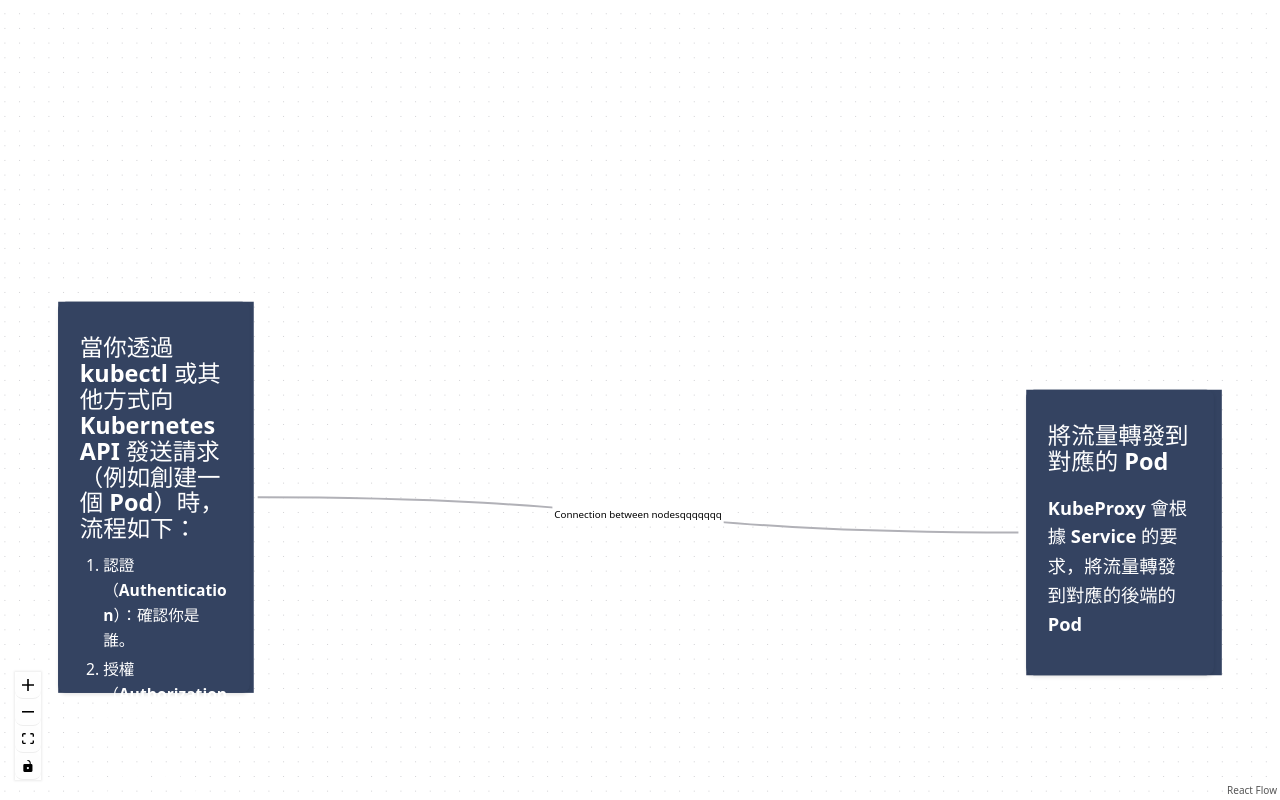
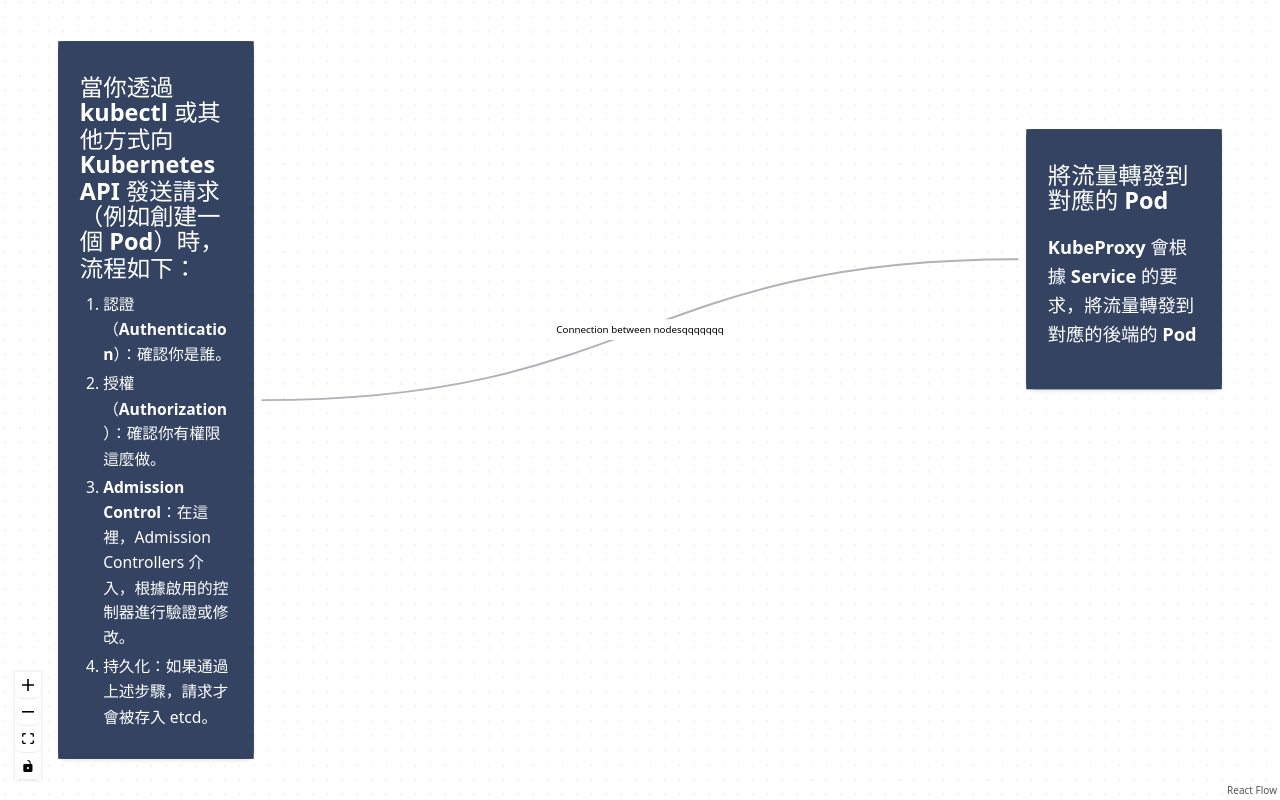
Before and after one commit to ShawnSWu/KitiVerse, a React (Vite) app: page / in a window 1280 px wide. Built offline with nearby package versions, Linux system fonts and the light colour scheme.

Commit message:
card property

```diff
--- a/src/components/nodes/TextNode.tsx
+++ b/src/components/nodes/MarkdownNode.tsx
@@ -23,7 +23,7 @@ const markdownComponents = {
   )
 };
 
-interface TextNodeProps {
+interface MarkdownNodeProps {
   id: string;
   data: {
     label: string;
@@ -32,7 +32,7 @@ interface TextNodeProps {
   selected?: boolean;
 }
 
-const TextNode: React.FC<TextNodeProps> = ({ data, style = {}, selected = false }) => {
+const MarkdownNode: React.FC<MarkdownNodeProps> = ({ data, style = {}, selected = false }) => {
   const contentRef = useRef<HTMLDivElement>(null);
 
   // 設置自適應卡片的極限值
@@ -84,7 +84,12 @@ const TextNode: React.FC<TextNodeProps> = ({ data, style = {}, selected = false
     <BaseNodeWithHandles style={{
       ...nodeStyle,
       position: 'relative',  // 確保連接點相對於節點定位
-      boxSizing: 'border-box'  // 確保 padding 和 border 包含在元素尺寸內
+      boxSizing: 'border-box',  // 確保 padding 和 border 包含在元素尺寸內
+      display: 'inline-block',  // 確保元素正確包裹內容
+      width: 'auto',  // 讓寬度由內容決定
+      height: 'auto', // 讓高度由內容決定
+      minWidth: style.minWidth,
+      minHeight: style.minHeight
     }}>
       <div ref={contentRef} style={contentStyle}>
         <ReactMarkdown
@@ -127,4 +132,4 @@ const TextNode: React.FC<TextNodeProps> = ({ data, style = {}, selected = false
   );
 };
 
-export default TextNode;
+export default MarkdownNode;
--- a/src/utils/nodeTypes.ts
+++ b/src/utils/nodeTypes.ts
@@ -1,9 +1,9 @@
-import TextNode from '../components/nodes/TextNode';
+import MarkdownNode from '../components/nodes/MarkdownNode';
 import CustomEdge from '../components/edges/CustomEdge';
 
 // 節點類型
 export const nodeTypes = {
-  textNode: TextNode
+  textNode: MarkdownNode  // 保持使用 textNode 作為節點類型，以保持向後兼容性
 };
 
 // 邊緣類型
```
